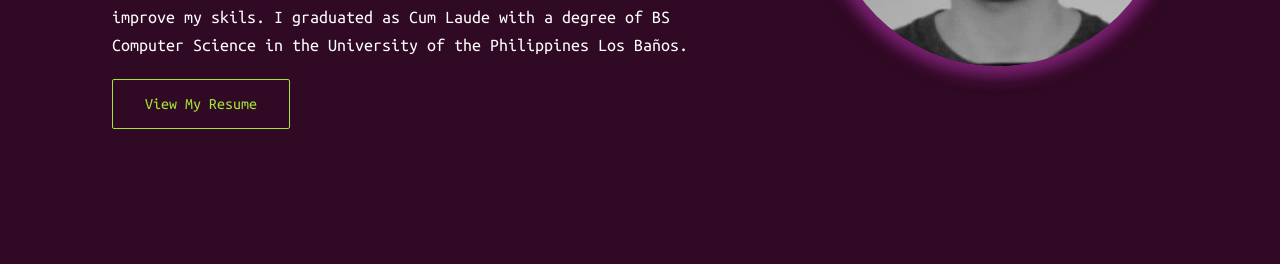
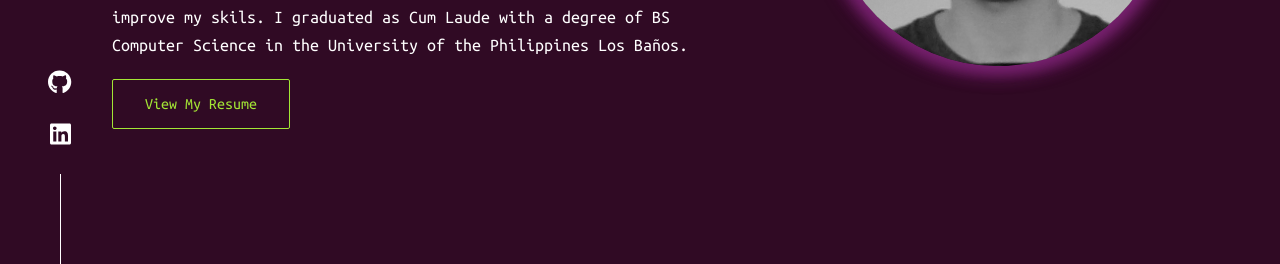
Before and after one commit to derfliwbej/portfolio-v1, a Next.js app: page / in a window 1280 px wide. Shown: the part 536-800 px from the top of the page. Built offline with nearby package versions, Linux system fonts and the light colour scheme.

Commit message:
Feat: Added Links component

```diff
--- a/src/app/page.js
+++ b/src/app/page.js
@@ -1,5 +1,6 @@
 import Nav from "@/components/nav";
 import Hero from "@/components/hero";
+import Links from "@/components/links";
 
 export default function Home() {
   return (
@@ -8,6 +9,7 @@ export default function Home() {
       <div className="px-10 md:px-28 lg:px-28">
         <Hero />
       </div>
+      <Links />
     </main>
   );
 }
```
